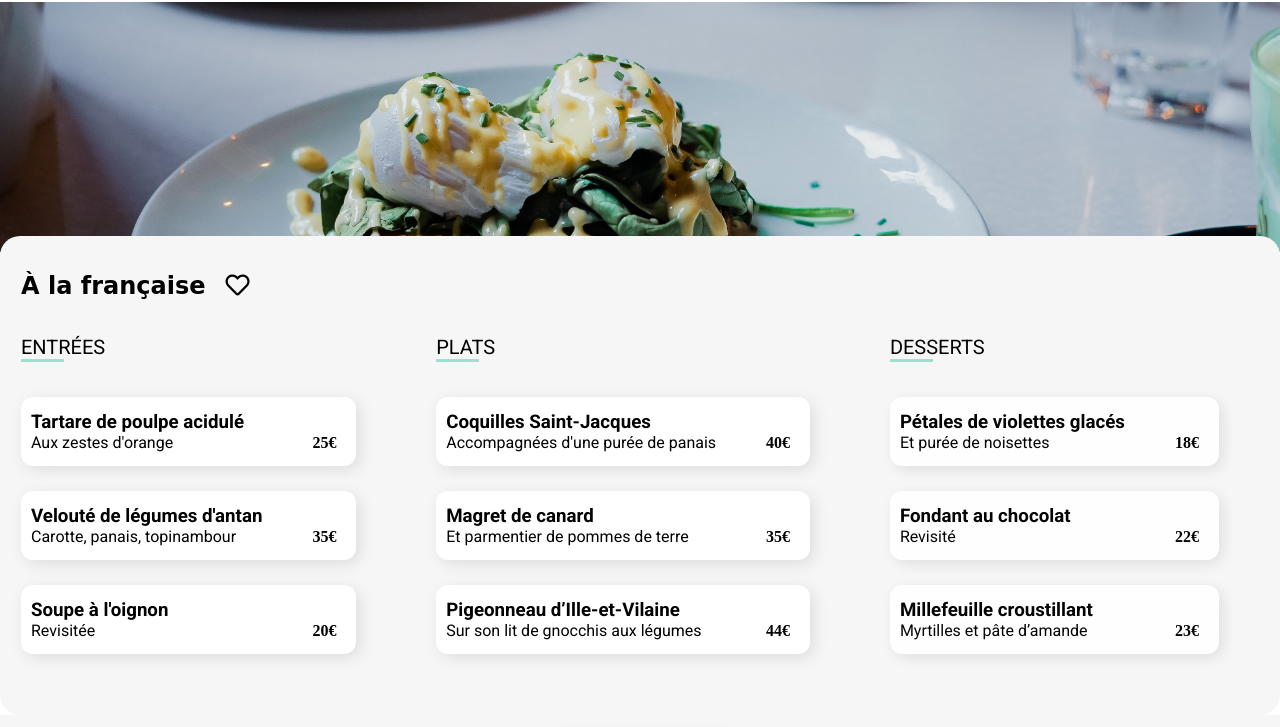
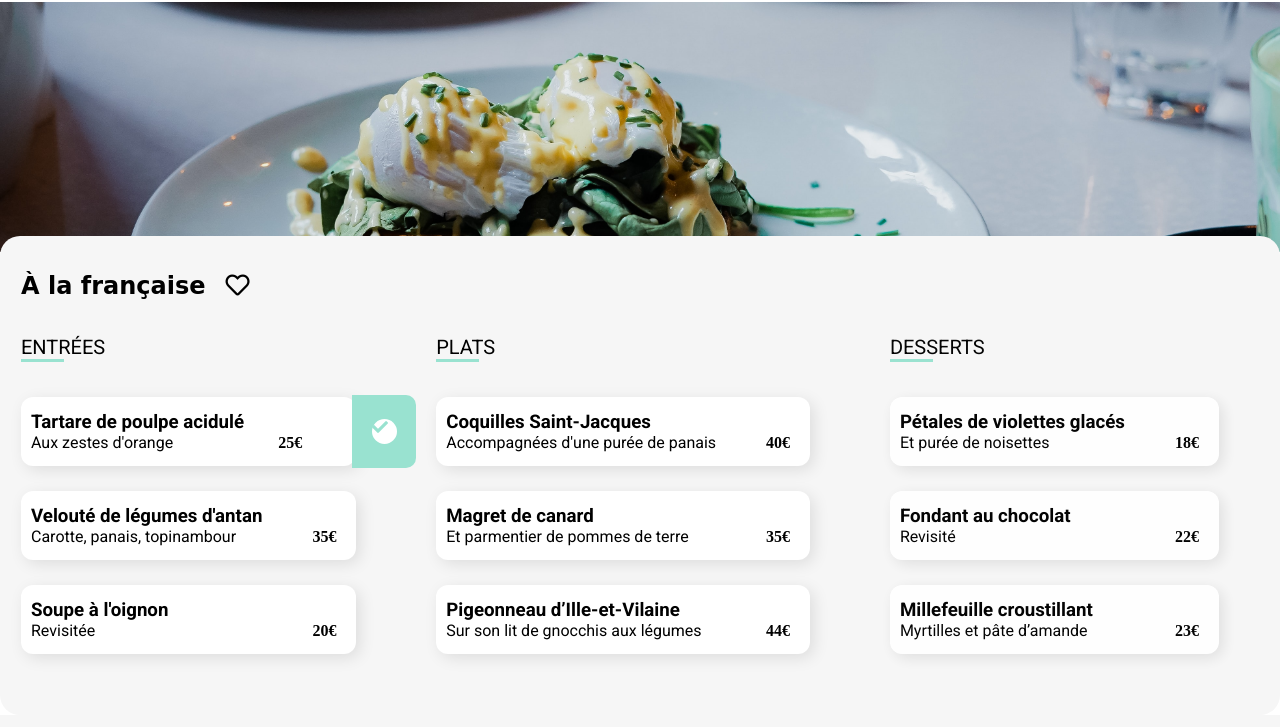
Before and after one commit to samuelrochwerg/SamuelRochwerg_3_11012021, a website: page a-la-francaise.html in a window 1280 px wide. Shown: the part 69-796 px from the top of the page. Drawn offline with Linux system fonts and the light colour scheme; a web font is replaced by a local one.

Commit message:
taille boutons

```diff
--- a/a-la-francaise.html
+++ b/a-la-francaise.html
@@ -46,6 +46,11 @@
                                 <h4>Aux zestes d'orange</h4>
                             </div>
                             <div class="card__price">25€</div>
+                            <div class="card__global__contenu__dish__confirmation">
+                                <div class="circle">
+                                <i class="fas fa-check"></i>
+                                </div>
+                            </div>
                         </div>
                     </div>
                     <div class="card__global__contenu">
--- a/public/sass/pages/_index.scss
+++ b/public/sass/pages/_index.scss
@@ -26,7 +26,7 @@ h1 {
     left: 0;
     top: 0;
     z-index: 10000;
-    animation: loader 4s forwards;
+    animation: loader 3s forwards;
 }
 
 /*Animation loader*/
@@ -100,20 +100,17 @@ h1 {
     }
 
     &__explore {
-        padding: 15px 20px 15px 20px;
+        padding: .75rem 1.5rem;
         border-radius: 30px;
         text-align: center;
         color: #FFF;
         font-weight: normal;
-        font-size: 20px;
+        font-size: 15px;
         font-family: "Roboto", sans-serif;
         margin: 0 auto;
         background-image: linear-gradient($colour-secondary,$colour-primary) ;
         transition: background-color 250ms;
         box-shadow: 0.25rem 0.25rem 10px rgb(0 0 0 / 25%);
-        @media screen and (max-width: 375px){
-            padding: 15px 5px 15px 5px;
-        }
         &:hover {
             opacity: 0.8;
             box-shadow: 1rem 1rem 20px rgb(0 0 0 / 25%);
--- a/public/sass/pages/_menupages.scss
+++ b/public/sass/pages/_menupages.scss
@@ -115,6 +115,36 @@
     }
 }
 
+@keyframes check {
+    0% {
+        opacity: 0;
+    }
+    100% {
+        opacity: 1;
+    }
+}
+
+.card__global__contenu__dish__confirmation {
+    background-color: $colour-tertiary;
+    margin: -1rem -5rem -1rem 1rem;
+    width: 4rem;
+    display: flex;
+    align-items: center;
+    justify-content: center;
+    border-top-right-radius: 10px;
+    border-bottom-right-radius: 10px;
+    animation: check 1s;
+}
+
+.circle {
+    width: 25px;
+    height: 25px;
+    border-radius: 20px;
+    background: #FFF;
+    color: $colour-tertiary;
+    display: flex;
+}
+
 .card__price {
     align-self: flex-end;
     font-weight: bold;
@@ -139,7 +169,7 @@
 
     &--pink {
         background-color: $colour-primary;
-        padding: 15px 47px 15px 47px;
+        padding: .75rem 1.5rem;
         border-radius: 30px;
         text-align: center;
         font-family: "Roboto", sans-serif;
@@ -153,7 +183,6 @@
         &:hover {
             opacity: 0.8;
             box-shadow: 1rem 1rem 20px rgb(0 0 0 / 25%);
-
         }
     }
 }
```
Also changed, not shown: index.html (+1 -1 lines), public/css/style.css, 1 other file.
